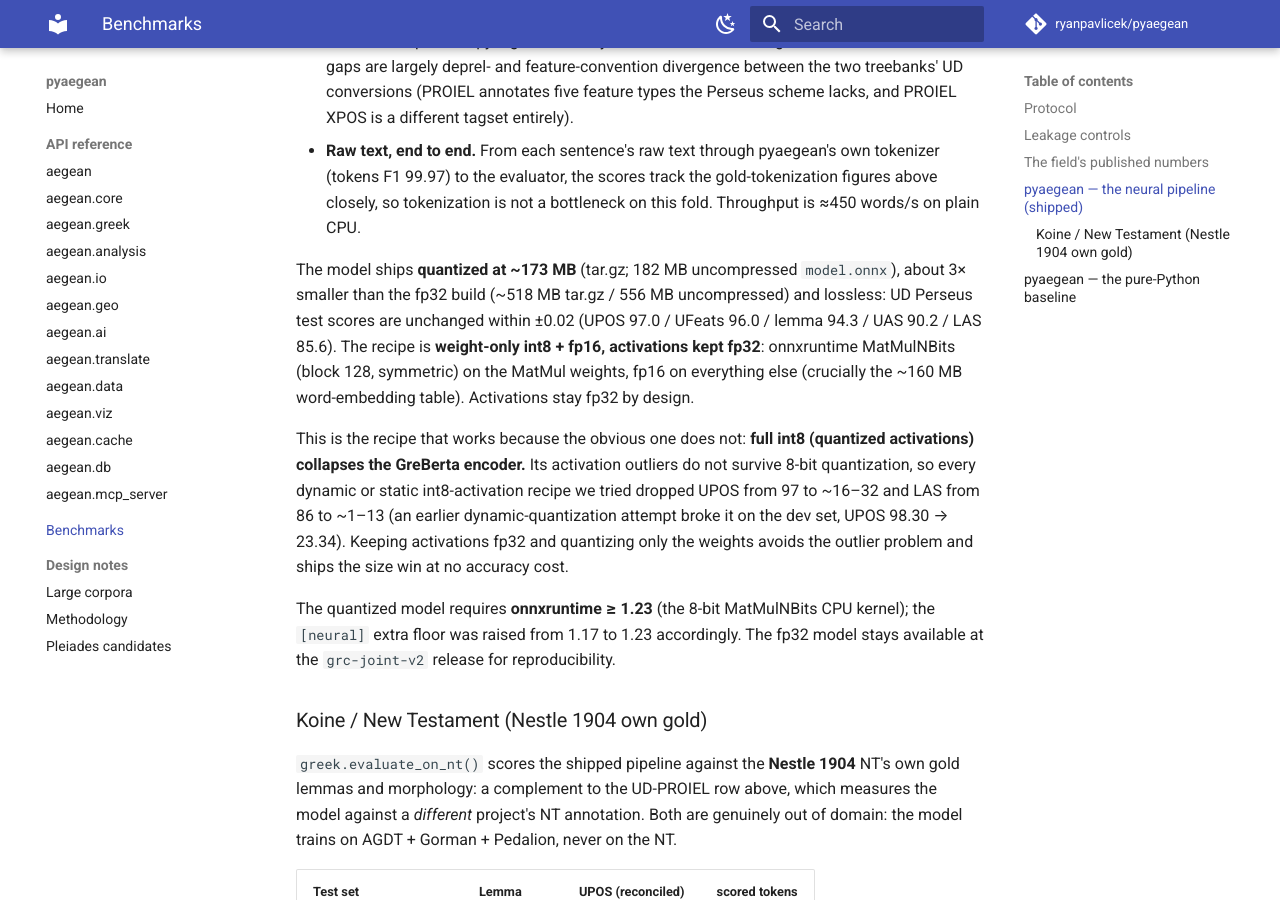
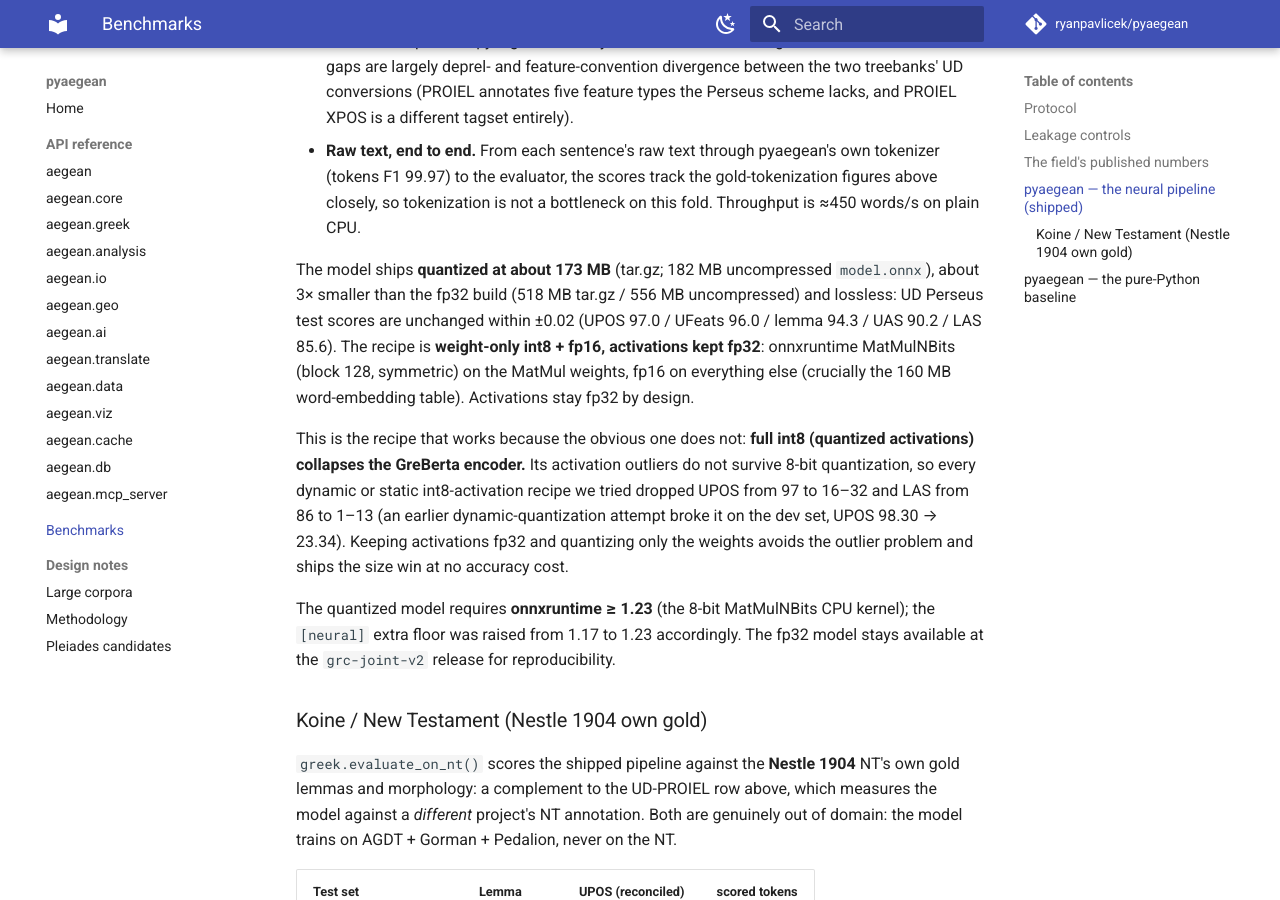
Before and after one commit to ryanpavlicek/pyaegean, an MkDocs documentation site: the page built from docs/benchmarks.md, in a window 1280 px wide and 900 px high, scrolled down 4721 px. Built offline with MkDocs 1.6.1 and Material for MkDocs 9.7.7, drawn with Linux system fonts in a browser that asks for light colours; comment, search, counter and statistics services are not loaded.

```diff
--- a/docs/benchmarks.md
+++ b/docs/benchmarks.md
@@ -177,17 +177,17 @@ Three things keep these honest:
   closely, so tokenization is not a bottleneck on this fold. Throughput is ≈450 words/s on
   plain CPU.
 
-The model ships **quantized at ~173 MB** (tar.gz; 182 MB uncompressed `model.onnx`),
-about 3× smaller than the fp32 build (~518 MB tar.gz / 556 MB uncompressed) and lossless:
+The model ships **quantized at about 173 MB** (tar.gz; 182 MB uncompressed `model.onnx`),
+about 3× smaller than the fp32 build (518 MB tar.gz / 556 MB uncompressed) and lossless:
 UD Perseus test scores are unchanged within ±0.02 (UPOS 97.0 / UFeats 96.0 / lemma 94.3 /
 UAS 90.2 / LAS 85.6). The recipe is **weight-only int8 + fp16, activations kept fp32**:
 onnxruntime MatMulNBits (block 128, symmetric) on the MatMul weights, fp16 on everything
-else (crucially the ~160 MB word-embedding table). Activations stay fp32 by design.
+else (crucially the 160 MB word-embedding table). Activations stay fp32 by design.
 
 This is the recipe that works because the obvious one does not: **full int8 (quantized
 activations) collapses the GreBerta encoder.** Its activation outliers do not survive
 8-bit quantization, so every dynamic or static int8-activation recipe we tried dropped
-UPOS from 97 to ~16–32 and LAS from 86 to ~1–13 (an earlier dynamic-quantization attempt
+UPOS from 97 to 16–32 and LAS from 86 to 1–13 (an earlier dynamic-quantization attempt
 broke it on the dev set, UPOS 98.30 → 23.34). Keeping activations fp32 and quantizing only
 the weights avoids the outlier problem and ships the size win at no accuracy cost.
 
```
Also changed, not shown: wiki/Greek-NLP.md (+5 -9 lines), wiki/Limitations.md (+0 -3 lines).
